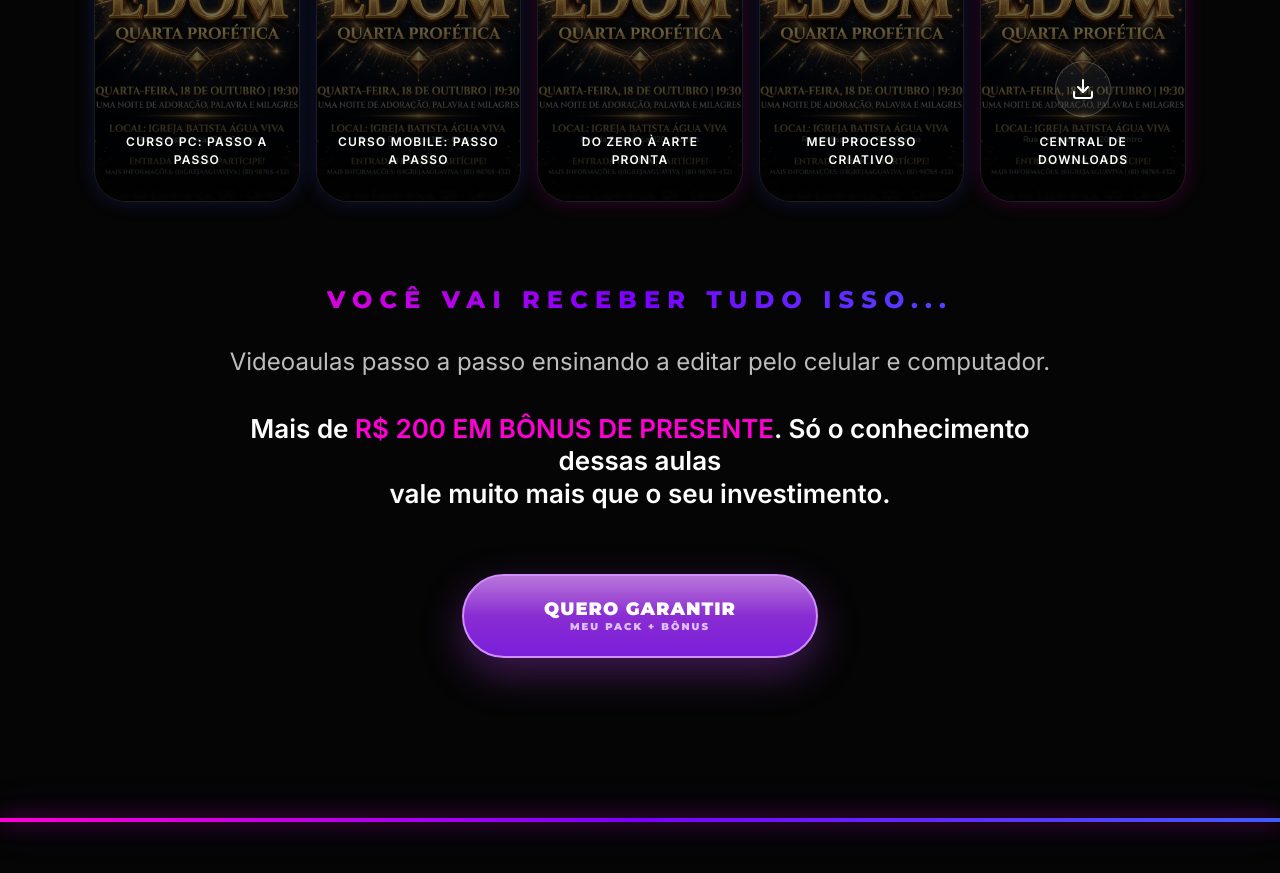
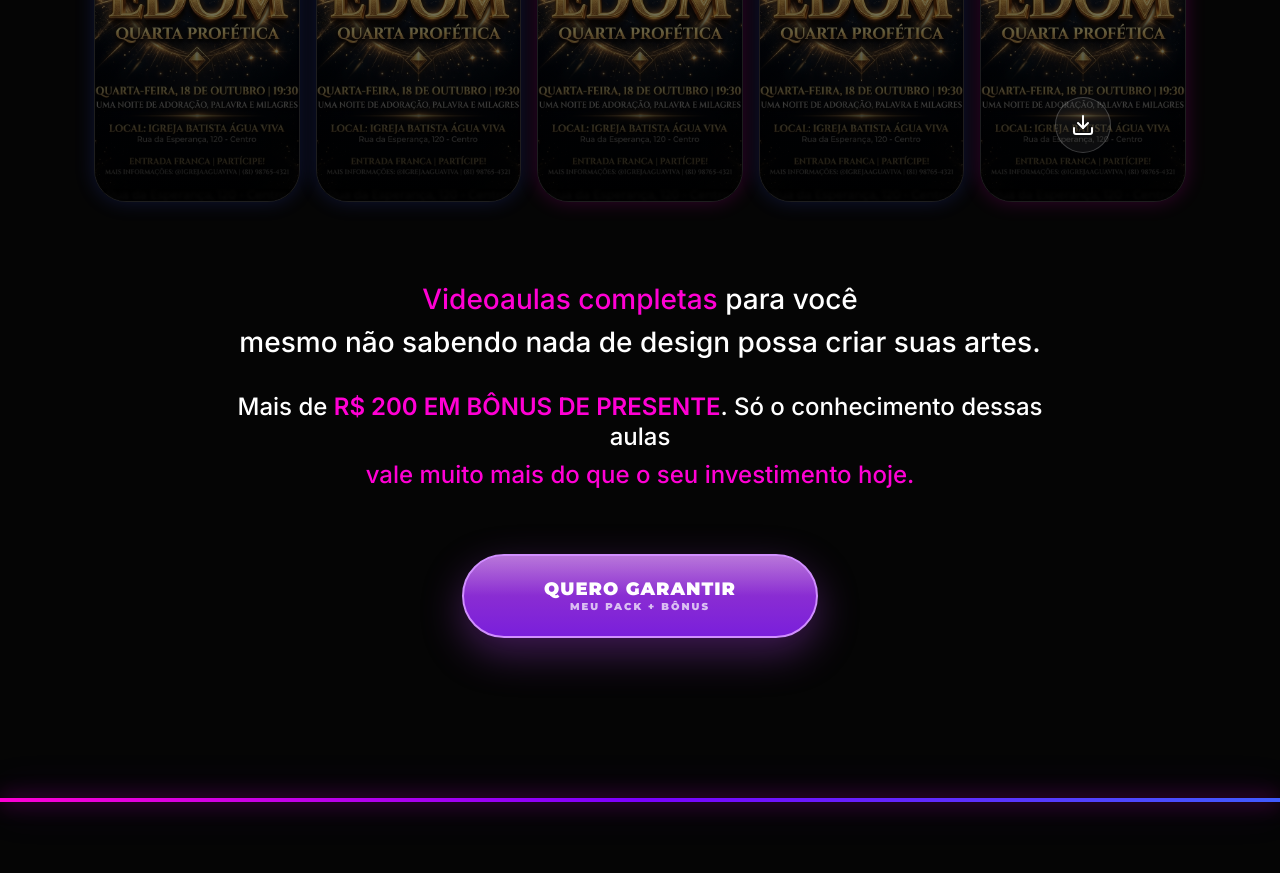
Before and after one commit to jrmacbrandt/Leo-Tondella, a React (Vite) app: page / in a window 1280 px wide. Shown: the part 2320-3193 px from the top of the page. Built offline with nearby package versions, Linux system fonts and the light colour scheme.

Commit message:
feat: refine bonus cards layout and update text to match reference exactly

```diff
--- a/src/App.tsx
+++ b/src/App.tsx
@@ -223,26 +223,28 @@ export default function App() {
                          <Download size={24} className="text-white" />
                        </div>
                      )}
-                     <span className="text-white font-extrabold text-[12px] uppercase tracking-widest text-center px-4">
-                       {bonus.text}
-                     </span>
                   </div>
                 </div>
               </div>
             ))}
           </div>
 
-          <div className="max-w-4xl mx-auto space-y-6 mb-16 px-4">
-            <h3 className="text-[16px] md:text-[24px] font-extrabold text-gradient-primary uppercase tracking-[0.3em]">
-              VOCÊ VAI RECEBER TUDO ISSO...
-            </h3>
-            <p className="text-[18px] md:text-[24px] text-text-gray leading-relaxed">
-              Videoaulas passo a passo ensinando a editar pelo celular e computador.
+          <div className="max-w-4xl mx-auto space-y-2 mb-16 px-4">
+            <p className="text-[20px] md:text-[28px] font-medium text-white leading-tight">
+              <span className="text-brand-magenta">Videoaulas completas</span> para você
             </p>
-            <p className="text-[18px] md:text-[26px] font-bold text-white pt-2 leading-tight">
-              Mais de <span className="text-brand-magenta">R$ 200 EM BÔNUS DE PRESENTE</span>. Só o conhecimento dessas aulas<br className="hidden md:block" />
-              vale muito mais que o seu investimento.
+            <p className="text-[20px] md:text-[28px] font-medium text-white leading-tight">
+              mesmo não sabendo nada de design possa criar suas artes.
             </p>
+
+            <div className="pt-6 space-y-2">
+              <p className="text-[18px] md:text-[24px] font-medium text-white leading-tight">
+                Mais de <span className="text-brand-magenta font-bold">R$ 200 EM BÔNUS DE PRESENTE</span>. Só o conhecimento dessas aulas
+              </p>
+              <p className="text-[18px] md:text-[24px] font-medium text-brand-magenta leading-tight">
+                vale muito mais do que o seu investimento hoje.
+              </p>
+            </div>
           </div>
 
           <div className="flex justify-center">
```
